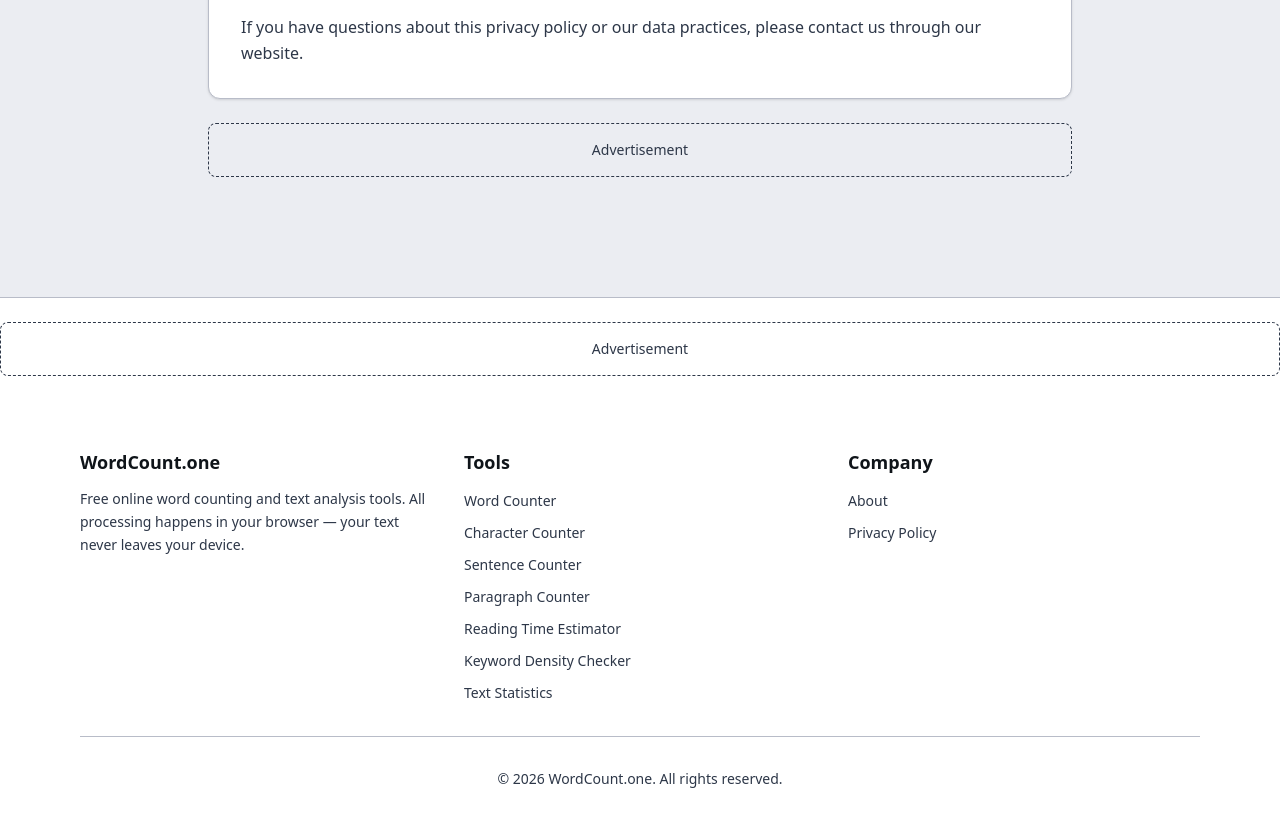
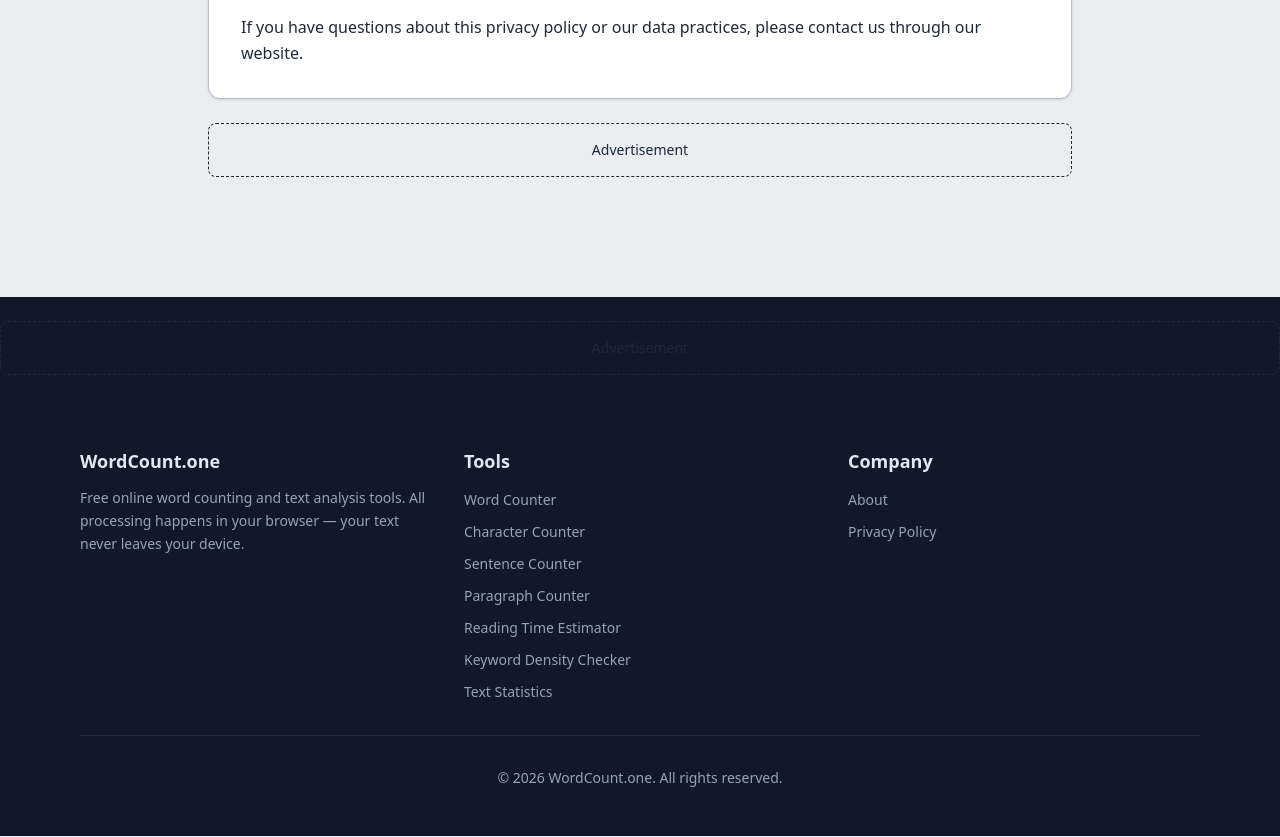
Before and after one commit to kembah17/wordcount.one, a Next.js app: page /privacy in a window 1280 px wide. Shown: the part 1540-2377 px from the top of the page. Built offline with nearby package versions, Linux system fonts and the light colour scheme.

Commit message:
Fix light/dark theme: add .card class, darken text, distinct footer, opposing congruence

```diff
--- a/src/app/globals.css
+++ b/src/app/globals.css
@@ -23,7 +23,7 @@
   --color-page-bg: #EBEDF2;
   --color-page-bg-dark: #0B1120;
   --color-text: #0F1419;
-  --color-text-light: #2D3748;
+  --color-text-light: #1E293B;
   --color-text-dark: #F1F5F9;
   --color-text-dark-muted: #64748B;
   --color-heading: #0F1419;
@@ -31,7 +31,7 @@
   --color-dark: #F1F5F9;
   --color-dark-muted: #64748B;
   --color-light: #F1F5F9;
-  --color-muted: #718096;
+  --color-muted: #475569;
   --color-border: #B8BCC8;
   --color-border-light: #D1D5DB;
   --color-border-dark: #2D3F56;
@@ -57,9 +57,9 @@
   --color-bg-muted: #F3F4F6;
   --color-bg-code: #F3F4F6;
   --color-text-primary: #0F1419;
-  --color-text-secondary: #2D3748;
-  --color-text-tertiary: #4A5568;
-  --color-text-muted: #718096;
+  --color-text-secondary: #1E293B;
+  --color-text-tertiary: #334155;
+  --color-text-muted: #475569;
   --color-text-inverse: #F1F5F9;
   --color-text-heading: #0F1419;
   --color-text-link: #0D9488;
@@ -92,6 +92,12 @@
   --color-toggle-track: #CBD5E1;
   --color-toggle-thumb: #FFFFFF;
   --color-toggle-icon: #64748B;
+  --color-footer-bg: #111827;
+  --color-footer-text: #E2E8F0;
+  --color-footer-muted: #94A3B8;
+  --color-footer-border: #1F2937;
+  --color-footer-link: #12CFBE;
+  --color-footer-link-hover: #0D9488;
 }
 
 .dark {
@@ -140,6 +146,12 @@
   --color-toggle-track: #334155;
   --color-toggle-thumb: #F1F5F9;
   --color-toggle-icon: #94A3B8;
+  --color-footer-bg: #030712;
+  --color-footer-text: #E2E8F0;
+  --color-footer-muted: #64748B;
+  --color-footer-border: #111827;
+  --color-footer-link: #2DD4BF;
+  --color-footer-link-hover: #12CFBE;
 }
 
 * { box-sizing: border-box; }
--- a/src/components/layout/Footer.tsx
+++ b/src/components/layout/Footer.tsx
@@ -13,22 +13,22 @@ const tools = [
 
 export default function Footer() {
   return (
-    <footer className="bg-surface border-t border-border mt-16">
+    <footer style={{ backgroundColor: 'var(--color-footer-bg)', color: 'var(--color-footer-text)' }} className="mt-16">
       <AdSlot slot="footer" />
       <div className="max-w-6xl mx-auto px-4 py-12">
         <div className="grid grid-cols-1 md:grid-cols-3 gap-8">
           <div>
-            <h3 className="font-bold text-lg text-text mb-3">WordCount.one</h3>
-            <p className="text-sm text-text-light leading-relaxed">
+            <h3 className="font-bold text-lg mb-3" style={{ color: 'var(--color-footer-text)' }}>WordCount.one</h3>
+            <p className="text-sm leading-relaxed" style={{ color: 'var(--color-footer-muted)' }}>
               Free online word counting and text analysis tools. All processing happens in your browser — your text never leaves your device.
             </p>
           </div>
           <div>
-            <h3 className="font-bold text-lg text-text mb-3">Tools</h3>
+            <h3 className="font-bold text-lg mb-3" style={{ color: 'var(--color-footer-text)' }}>Tools</h3>
             <ul className="space-y-2">
               {tools.map(tool => (
                 <li key={tool.href}>
-                  <Link href={tool.href} className="text-sm text-text-light hover:text-primary transition-colors">
+                  <Link href={tool.href} className="text-sm transition-colors" style={{ color: 'var(--color-footer-muted)' }}>
                     {tool.name}
                   </Link>
                 </li>
@@ -36,14 +36,14 @@ export default function Footer() {
             </ul>
           </div>
           <div>
-            <h3 className="font-bold text-lg text-text mb-3">Company</h3>
+            <h3 className="font-bold text-lg mb-3" style={{ color: 'var(--color-footer-text)' }}>Company</h3>
             <ul className="space-y-2">
-              <li><Link href="/about" className="text-sm text-text-light hover:text-primary transition-colors">About</Link></li>
-              <li><Link href="/privacy" className="text-sm text-text-light hover:text-primary transition-colors">Privacy Policy</Link></li>
+              <li><Link href="/about" className="text-sm transition-colors" style={{ color: 'var(--color-footer-muted)' }}>About</Link></li>
+              <li><Link href="/privacy" className="text-sm transition-colors" style={{ color: 'var(--color-footer-muted)' }}>Privacy Policy</Link></li>
             </ul>
           </div>
         </div>
-        <div className="mt-8 pt-8 border-t border-border text-center text-sm text-text-light">
+        <div className="mt-8 pt-8 text-center text-sm" style={{ borderTop: '1px solid var(--color-footer-border)', color: 'var(--color-footer-muted)' }}>
           &copy; {new Date().getFullYear()} WordCount.one. All rights reserved.
         </div>
       </div>
```
